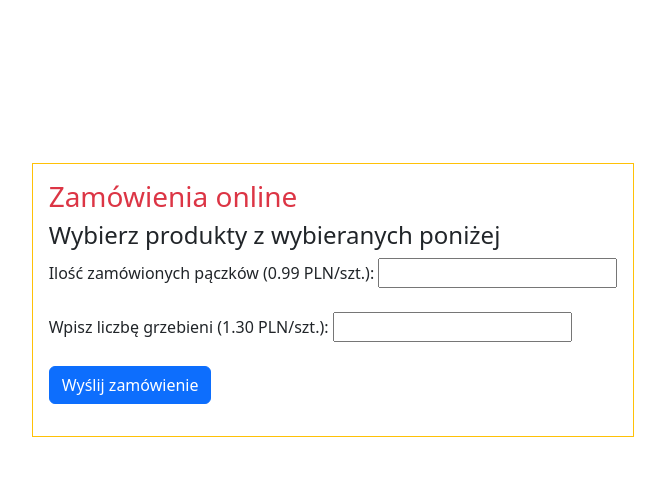
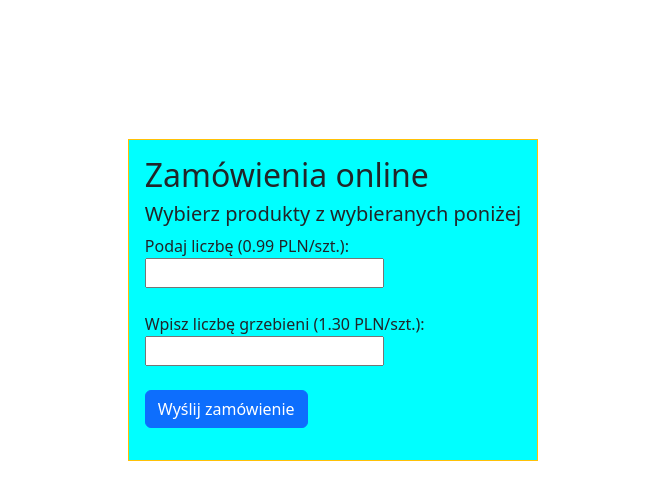
Before and after one commit to DarkoKa/Order-Form, a PHP site: page / in a window 1280 px wide. Shown: the top 500 px of the page, without its empty margins (307-972 px from the left). Run offline with PHP 8.4, Linux system fonts and the light colour scheme.

Commit message:
Add files via upload

```diff
--- a/index.php
+++ b/index.php
@@ -6,7 +6,8 @@
     <meta name="description" content="">
     <meta name=keywords content="" >
     <meta name="viewport" content="width=device-width, initial-scale=1.0">
-    <title>PHP odc. 1 Pasja Informatyki. Piekarnia</title>
+    <title>PHP - Order Form</title>
+    <link rel="stylesheet" href="style.css">
     <link href="https://cdn.jsdelivr.net/npm/bootstrap@5.3.2/dist/css/bootstrap.min.css" rel="stylesheet" integrity="sha384-T3c6CoIi6uLrA9TneNEoa7RxnatzjcDSCmG1MXxSR1GAsXEV/Dwwykc2MPK8M2HN" crossorigin="anonymous">
     <script src="https://cdn.jsdelivr.net/npm/bootstrap@5.3.2/dist/js/bootstrap.bundle.min.js" integrity="sha384-C6RzsynM9kWDrMNeT87bh95OGNyZPhcTNXj1NW7RuBCsyN/o0jlpcV8Qyq46cDfL" crossorigin="anonymous"></script>
 </head>
@@ -15,15 +16,15 @@
 
   <div class="container d-flex align-items-center justify-content-center" style="height: 600px;">
     <div class="row">
-      <div class="col border border-warning p-3">
-          <h3 class="text-danger">Zamówienia online</h3>
-          <h4>Wybierz produkty z wybieranych poniżej</h4>
+      <div class="col border border-warning p-3 myStyleForm">
+          <h2 class="">Zamówienia online</h2>
+          <h5>Wybierz produkty z wybieranych poniżej</h5>
 
-          <form action="order_form.php" method="post" >
-            Ilość zamówionych pączków (0.99 PLN/szt.):
-            <input class="text-center" type="text" name="paczki"/>
+          <form action="order_form.php" method="post">
+            Podaj liczbę (0.99 PLN/szt.): <br>
+            <input class="text" type="text" name="paczki"/>
             <br><br>
-            Wpisz liczbę grzebieni (1.30 PLN/szt.):
+            Wpisz liczbę grzebieni (1.30 PLN/szt.): <br>
             <input type="text" name="grzebienie"/>
             <br><br>
             <input type="submit" class="btn btn-primary mb-3" value="Wyślij zamówienie">
--- a/style.css
+++ b/style.css
@@ -0,0 +1,3 @@
+ .myStyleForm{
+    background-color: aqua;
+ }
```
